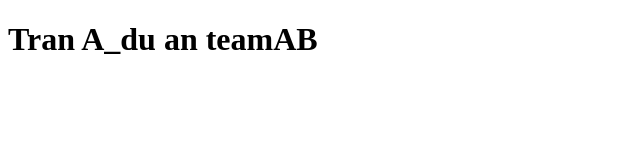
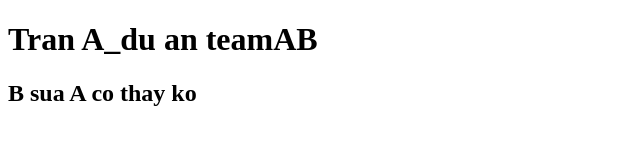
Before and after one commit to hyggebabycode/Du-an-cua-hygge-va-x, a plain HTML site: page index.html in a window 1280 px wide. Shown: the whole page, without its empty margins (0-640 px from the left). Drawn offline with Linux system fonts and the light colour scheme.

Commit message:
B sua lan 1

```diff
--- a/index.html
+++ b/index.html
@@ -7,5 +7,6 @@
   </head>
   <body>
     <h1>Tran A_du an teamAB</h1>
+    <h2>B sua A co thay ko</h2>
   </body>
 </html>
```
